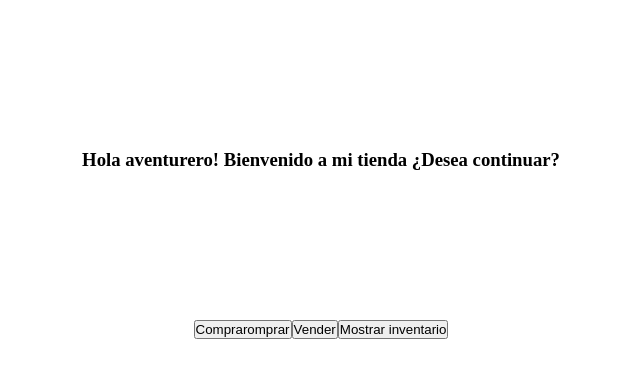
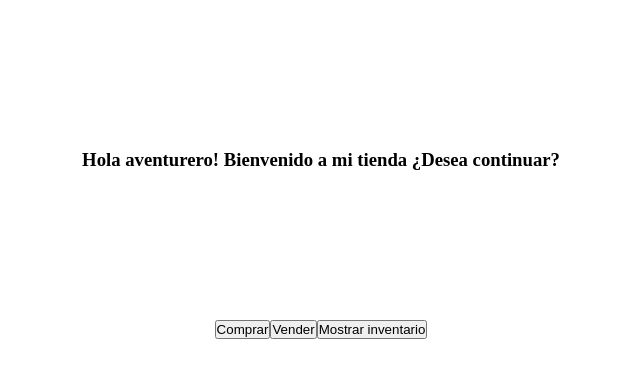
Before and after one commit to JoacoRy20/practicandojavascript, a plain HTML site: page index.html in a window 1280 px wide. Shown: the whole page, without its empty margins (319-959 px from the left). Drawn offline with Linux system fonts and the light colour scheme.

Commit message:
solucionando boton

```diff
--- a/index.html
+++ b/index.html
@@ -9,7 +9,7 @@
 <body>
     <h3 class="texto">Hola aventurero! Bienvenido a mi tienda ¿Desea continuar?</h3>
     <div class="botones">
-        <button onclick="comprar_prompt()">Comprar</Code>omprar</button>
+        <button onclick="comprar_prompt()">Comprar</button>
         <button onclick="vender_prompt()">Vender</button>
         <button onclick="mostrar_inventario()">Mostrar inventario</button>
     </div>
```
